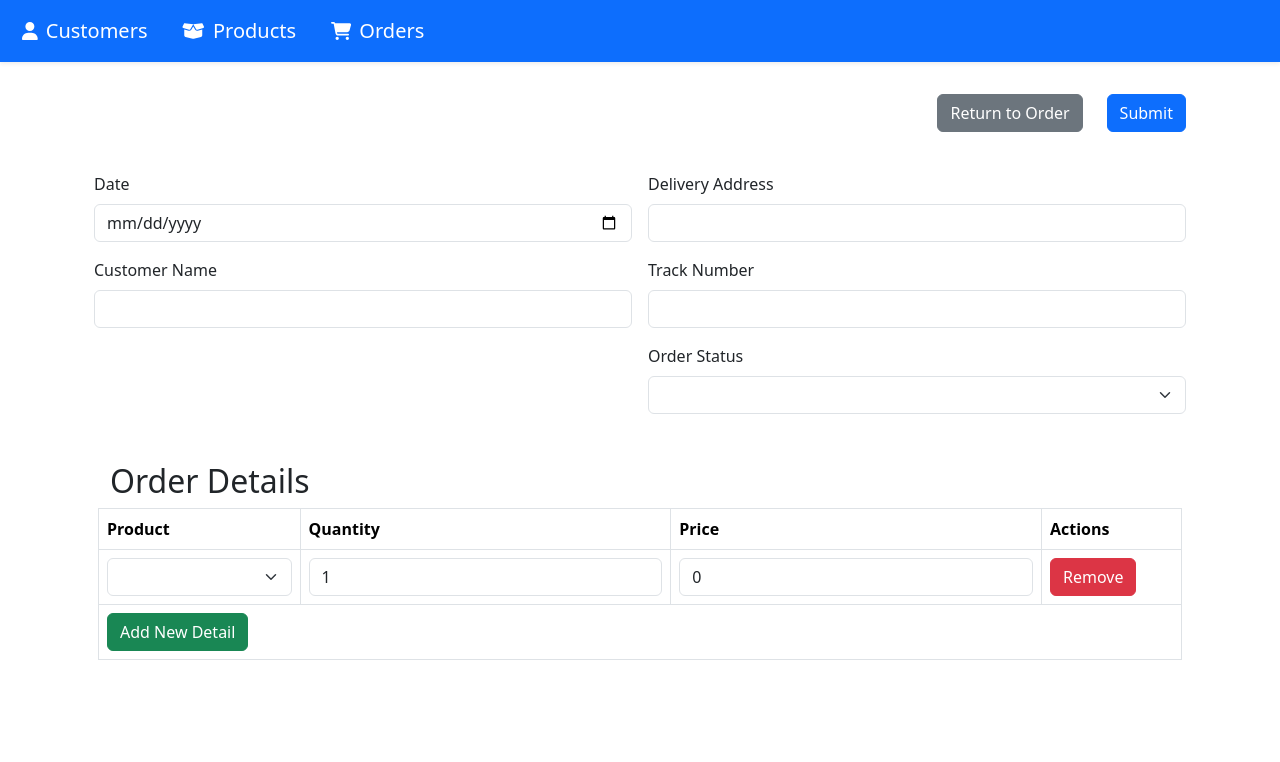
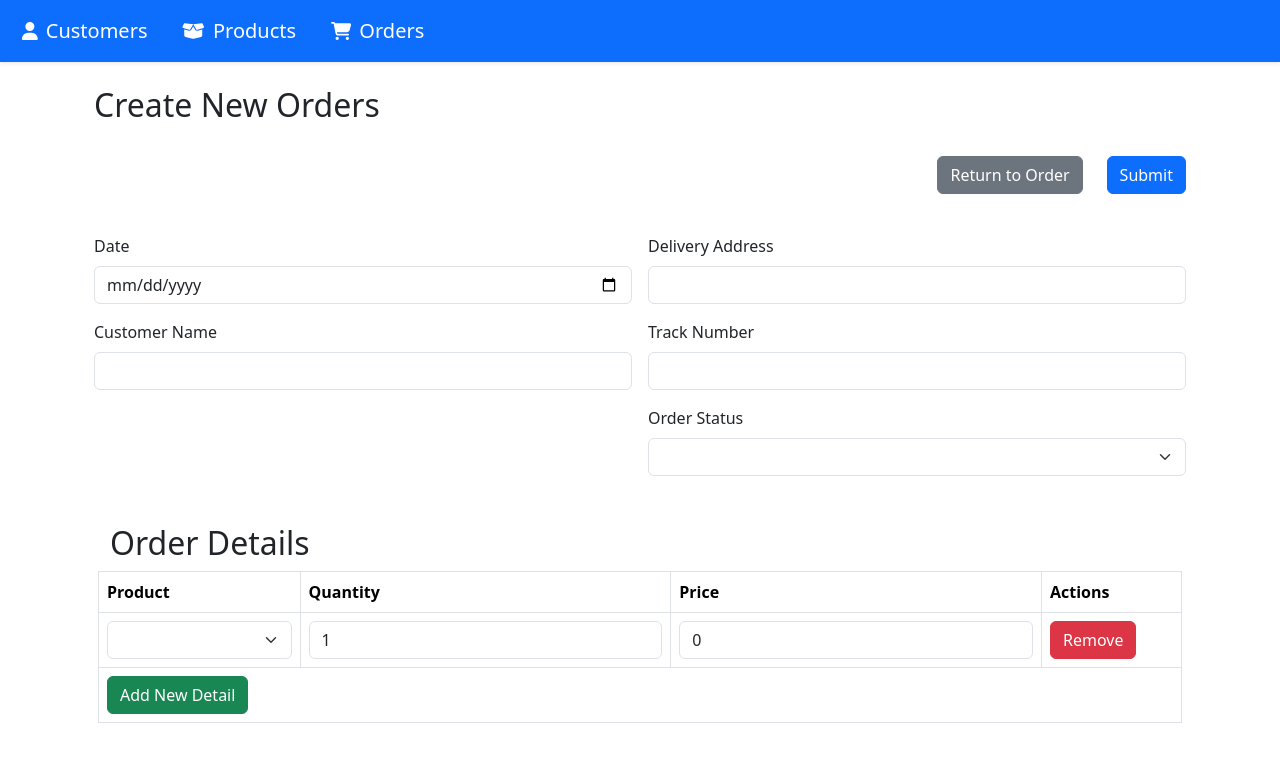
Before and after one commit to OusmaneLyDev/application-frontend-dynamique, a Vue app: page /AddOrder in a window 1280 px wide. Shown: the top 762 px of the page. Built offline with nearby package versions, Linux system fonts and the light colour scheme.

Commit message:
Ajout du titre a l'ajout d'un commande

```diff
--- a/src/components/orders/AddOrder.vue
+++ b/src/components/orders/AddOrder.vue
@@ -1,6 +1,6 @@
 <template>
   <div class="container">
-    <!-- <div class="row"> -->
+    <h2 class="mb-4 mt-4">Create New Orders</h2>
       <form class="row g-3">
         <div class="btn-right-action mt-4 mb-4 d-flex justify-content-end">
           <RouterLink
--- a/src/components/orders/EditOrder.vue
+++ b/src/components/orders/EditOrder.vue
@@ -1,6 +1,6 @@
 <template>
   <div class="container">
-    <!-- <div class="row"> -->
+    <h2 class="mb-4 mt-4">Edit Orders</h2>
       <form class="row g-3">
         <div class="btn-right-action mt-4 mb-4 d-flex justify-content-end">
           <RouterLink
```
